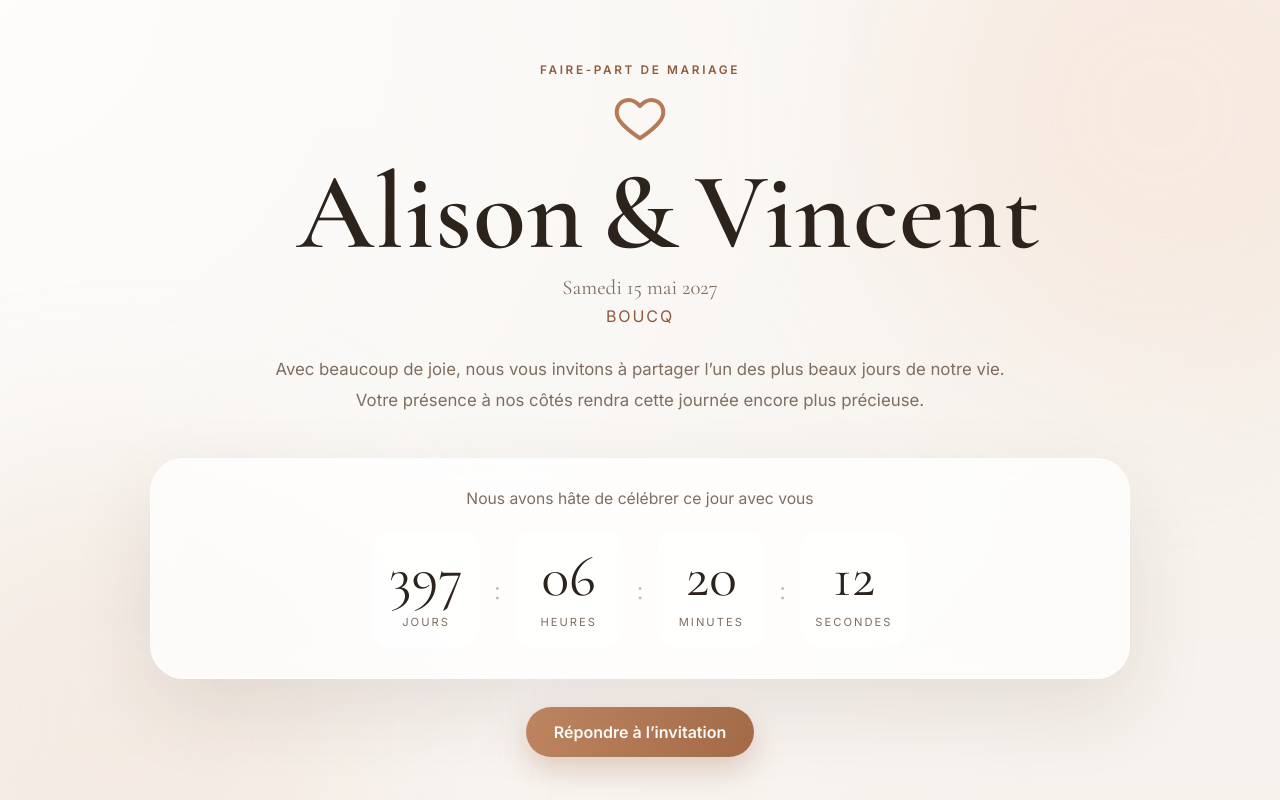
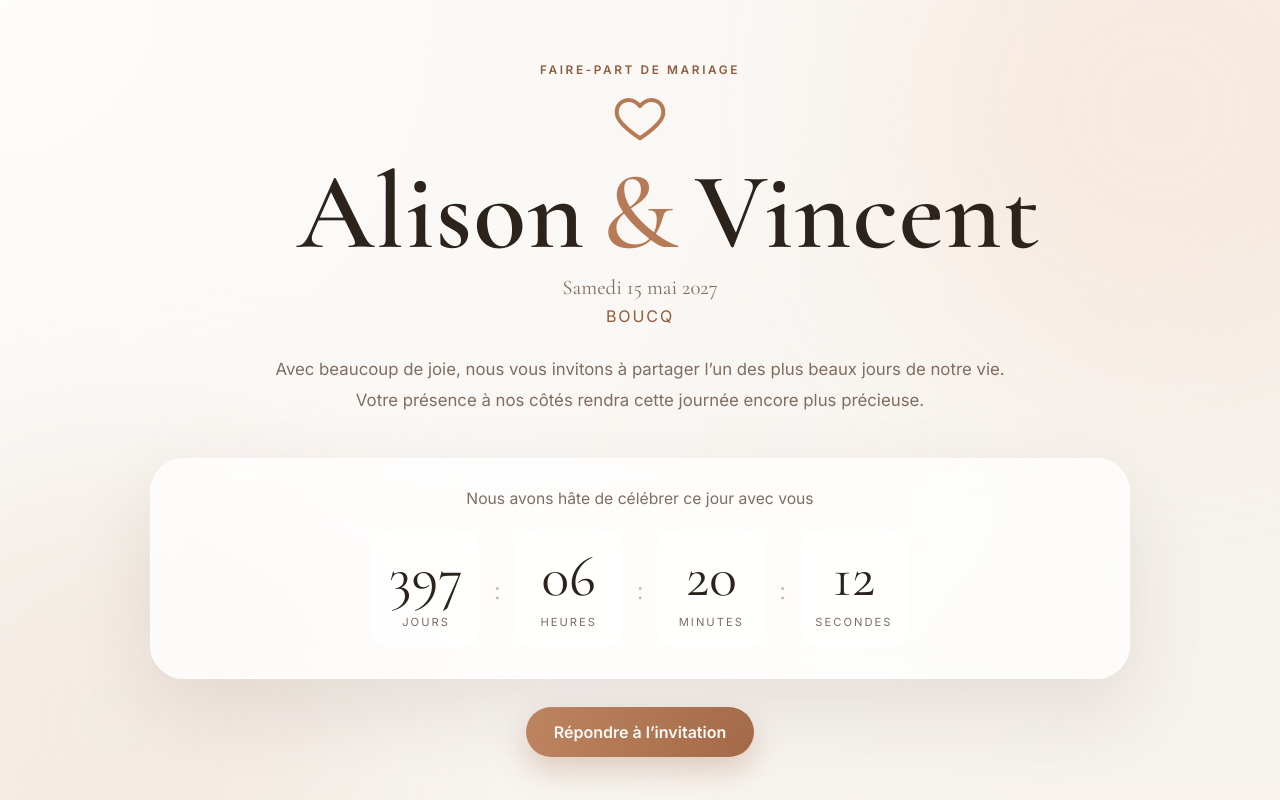
Before and after one commit to VinceM0108/Faire-part-Alison-Vincent, a React (Vite) app: page / in a window 1280 px wide. Shown: the top 800 px of the page. Built offline with nearby package versions, Linux system fonts and the light colour scheme; no server answers.

Commit message:
Add files via upload

```diff
--- a/src/styles.css
+++ b/src/styles.css
@@ -141,6 +141,13 @@ button {
 /* Prénom du marié (poussé vers le centre) */
 .hero-title span:last-child {
   text-align: left;
+}
+
+/* Le symbole & (parfaitement au centre) */
+.hero-title .ampersand {
+  color: var(--accent);
+  font-weight: 500;
+  text-align: center;
 }
 
 .hero-date {
```
